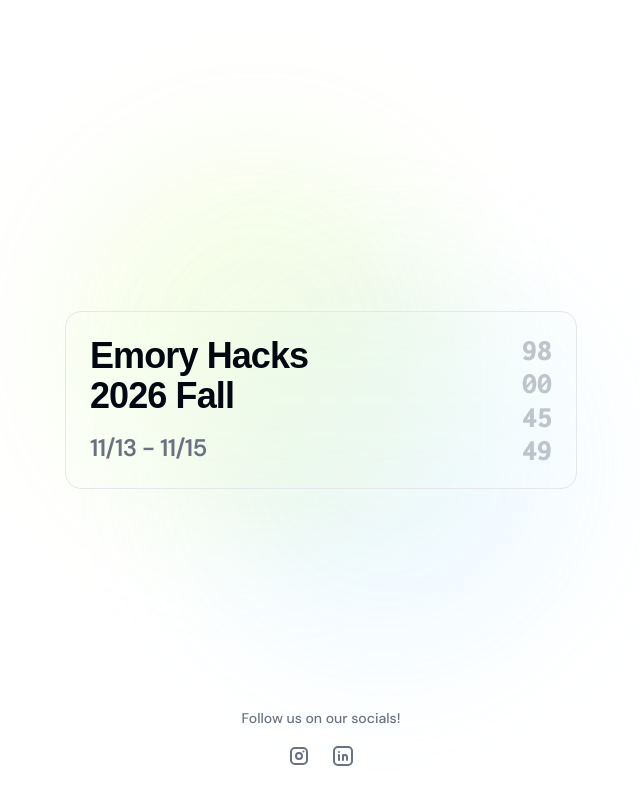
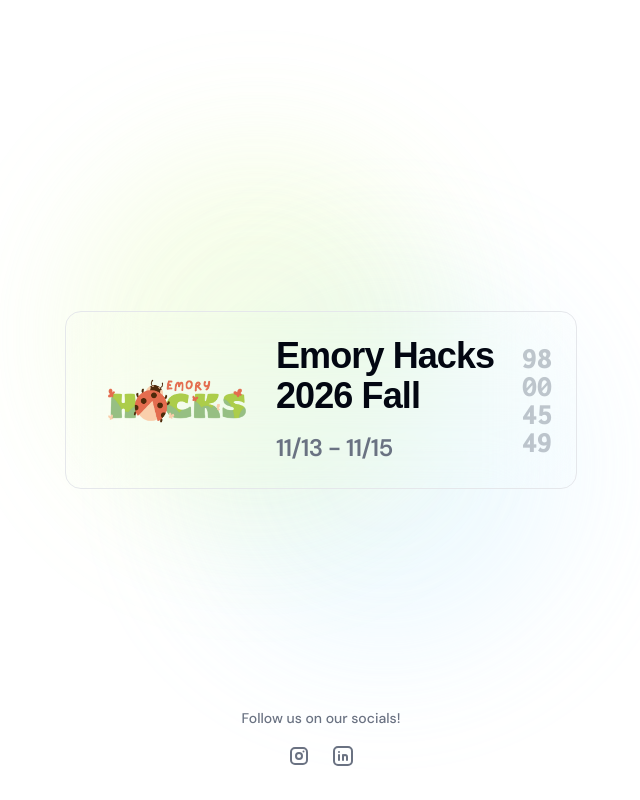
Before and after one commit to emory-hacks/website-2026, a Next.js app: page / in a window 1280 px wide. Shown: the whole page, without its empty margins (319-959 px from the left). Built offline with nearby package versions, Linux system fonts and the light colour scheme; a web font is replaced by a local one.

Commit message:
add logo to landing page

```diff
--- a/src/app/page.tsx
+++ b/src/app/page.tsx
@@ -3,8 +3,9 @@
 // import { Button } from "@/components/ui/button";
 // import Link from "next/link";
 import Countdown, { zeroPad } from "react-countdown";
-// import title-logo from "../images/title-logo.png";
 import { IconBrandInstagram, IconBrandLinkedin } from "@tabler/icons-react";
+import Image from "next/image";
+import logo from "../images/logo_transparent.png";
 
 const DDAY = "2026-11-13";
 
@@ -14,9 +15,17 @@
       <div className="-z-10 rounded-full animate-pulse absolute top-1/2 left-1/2 -translate-x-1/3 -translate-y-1/3 size-[30vw] bg-sky-200/30 blur-3xl" />
       <div className="-z-10 rounded-full animate-pulse absolute bottom-1/2 right-1/2 translate-x-1/3 translate-y-1/3 size-[30vw] bg-lime-200/30 blur-3xl" />
       <div className="absolute top-1/2 left-1/2 -translate-x-1/2 -translate-y-1/2 w-lg border p-6 rounded-2xl backdrop-blur-2xl">
-        <div className="flex">
+        <div className="flex items-center gap-4">
+          <div className="shrink-0">
+            <Image
+              src={logo}
+              alt="Emory Hacks Logo"
+              width={170}
+              className="object-contain"
+            />
+          </div>
           <div className="grow">
-            <h1 className="mb-4">
+            <h1 className="mb-4 whitespace-nowrap">
               Emory Hacks
               <br />
               2026 Fall
```
Also changed, not shown: src/images/logo_transparent.png (added).
